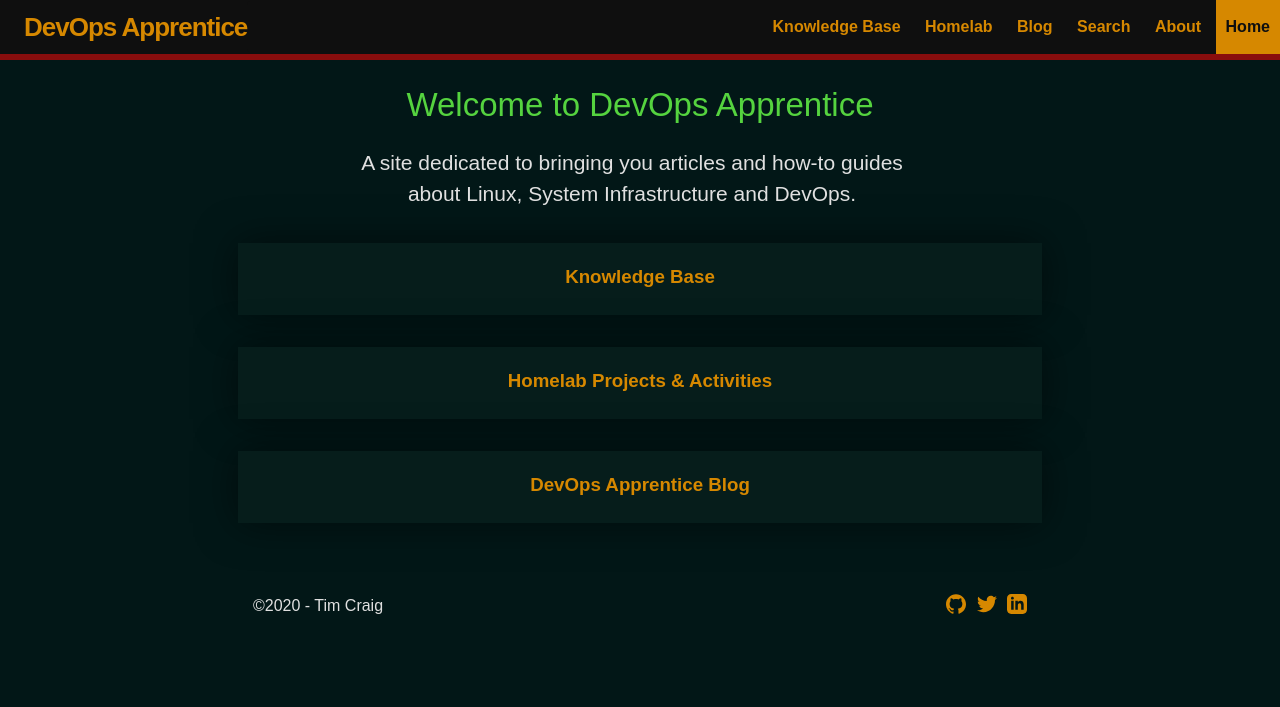
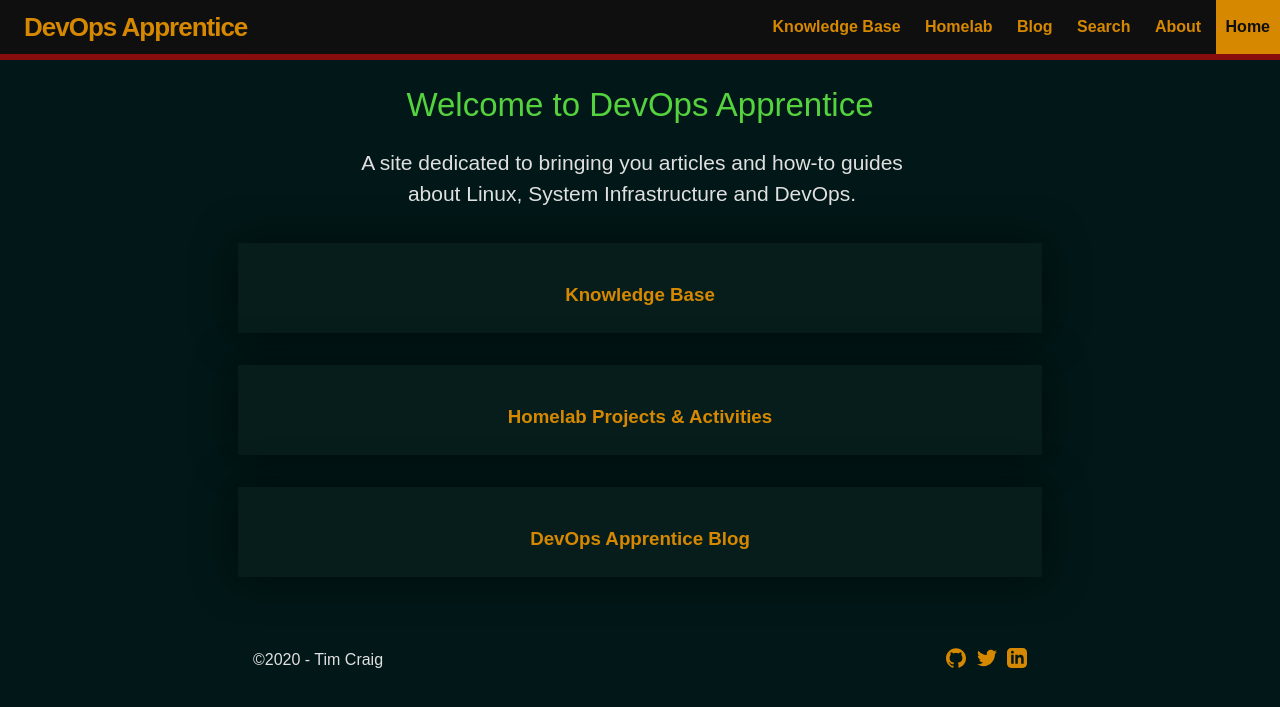
Before and after one commit to tic0uk/devopsapprentice.com, a Jekyll site: the page built from _pages/50_home.html, in a window 1280 px wide. Shown: the top 707 px of the page. Built offline with Jekyll 4.4.1, drawn with Linux system fonts in a browser that asks for light colours.

Commit message:
css fixes

```diff
--- a/_pages/50_home.html
+++ b/_pages/50_home.html
@@ -13,13 +13,13 @@ System Infrastructure and DevOps.
 
 <div class="posts">
     <article>
-        <h3 style="color: #55D33F; text-align: center;"><a href="/knowledgebase/">Knowledge Base</a></h3>
+        <h3 style="color: #55D33F; text-align: center; padding-top: 18px;"><a href="/knowledgebase/">Knowledge Base</a></h3>
     </article>
     <article>
-        <h3 style="color: #55D33F; text-align: center;"><a href="/homelab/">Homelab Projects & Activities</a></h3>
+        <h3 style="color: #55D33F; text-align: center; padding-top: 18px;"><a href="/homelab/">Homelab Projects & Activities</a></h3>
     </article>
     <article>
-        <h3 style="color: #55D33F; text-align: center;"><a href="/blog/">DevOps Apprentice Blog</a></h3>
+        <h3 style="color: #55D33F; text-align: center; padding-top: 18px;"><a href="/blog/">DevOps Apprentice Blog</a></h3>
     </article>
 </div>﻿
 <!--  <div class="posts">
```
Also changed, not shown: _sass/_layout-post.scss (line endings or trailing spaces).
